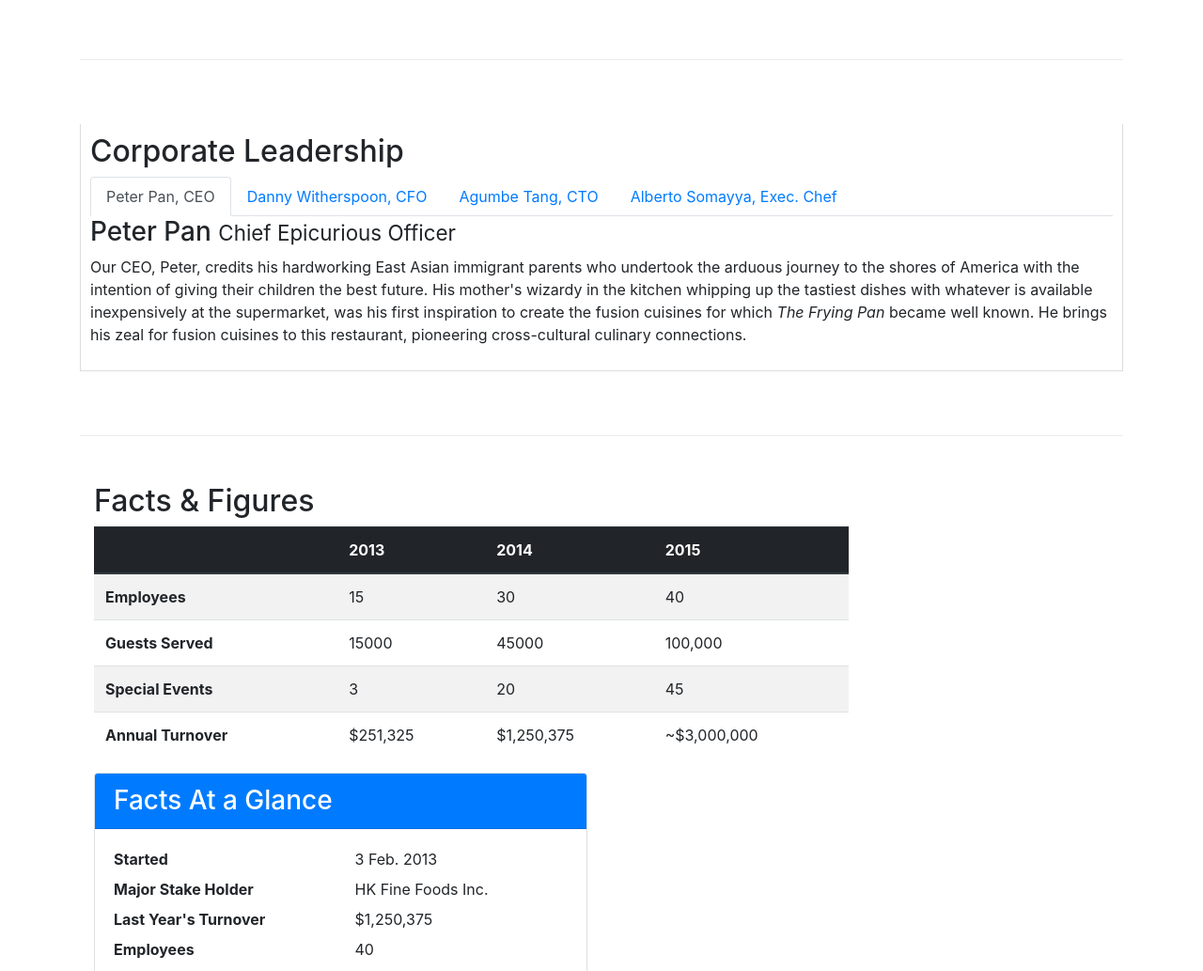
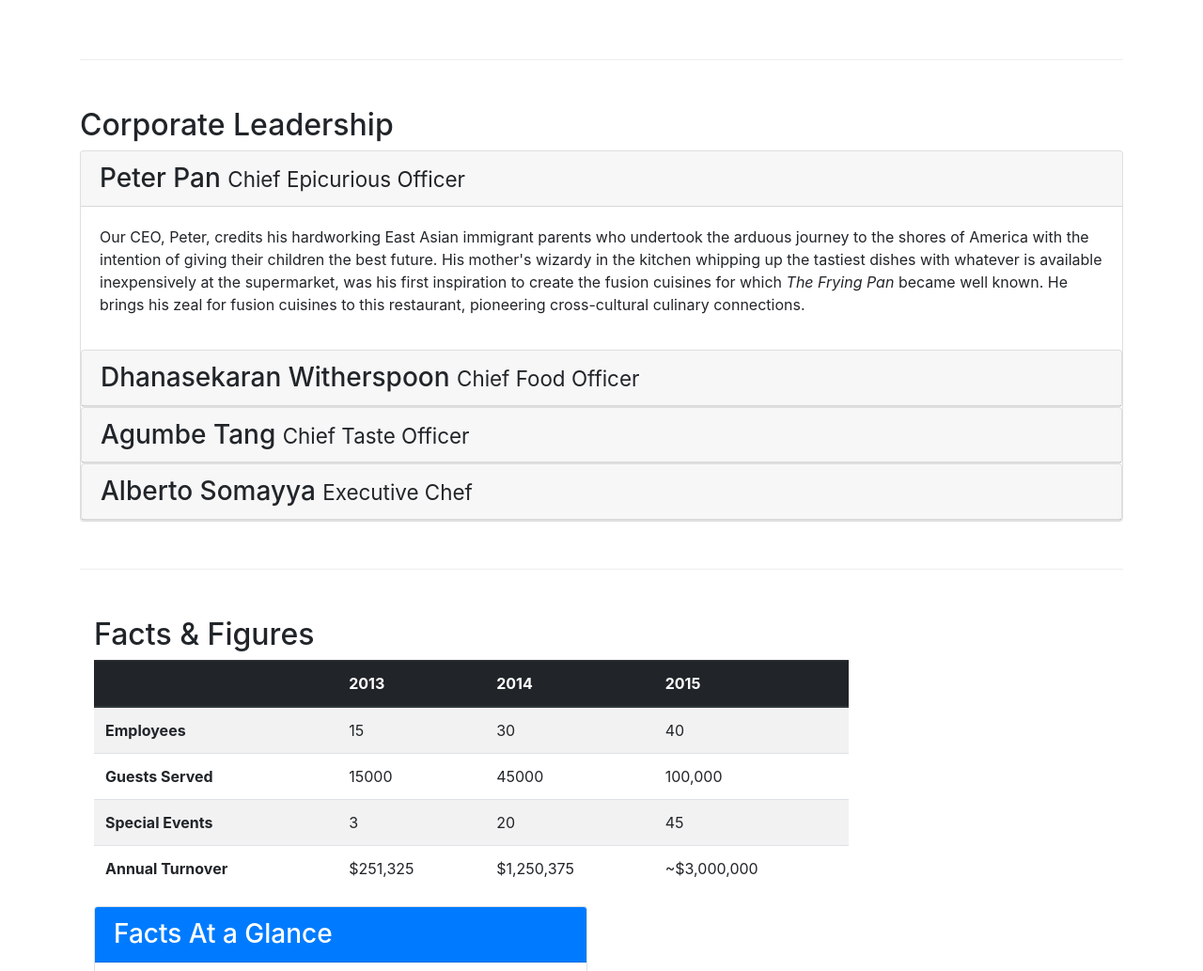
Before and after one commit to shubhampardeshi11/git-test1, a website: page aboutus.html in a window 1280 px wide. Shown: the part 1036-2069 px from the top of the page at 94% size. Drawn offline with nearby package versions, Linux system fonts and the light colour scheme.

Commit message:
accordion

```diff
--- a/aboutus.html
+++ b/aboutus.html
@@ -84,27 +84,19 @@
 
         <div class="row row-content align-items-center">
 
-            <div class="tab-content">
+            <div id="accordion">
                 <h2>Corporate Leadership</h2>
-                <ul class="nav nav-tabs">
-                    <li class="nav-item">
-                        <a class="nav-link active" href="#peter" role="tab" data-toggle="tab">Peter Pan, CEO</a>
-                    </li>
-                    <li class="nav-item">
-                        <a class="nav-link" href="#danny" role="tab" data-toggle="tab">Danny Witherspoon, CFO</a>
-                    </li>
-                    <li class="nav-item">
-                        <a class="nav-link" href="#agumbe" role="tab" data-toggle="tab">Agumbe Tang, CTO</a>
-                    </li>
-                    <li class="nav-item">
-                        <a class="nav-link" href="#alberto" role="tab" data-toggle="tab">Alberto Somayya, Exec. Chef</a>
-                    </li>
-                </ul>
 
-
-                <div role="tabpanel" class="tab-pane fade show active" id="peter">
-
-                    <h3>Peter Pan <small>Chief Epicurious Officer</small></h3>
+                <div class="card">
+                    <div class="card-header" role="tab" id="peterhead">
+                        <h3 class="mb-0">
+                            <a data-toggle="collapse" data-target="#peter">
+                                Peter Pan <small>Chief Epicurious Officer</small>
+                            </a>
+                        </h3>
+                    </div>
+                    <div class="collapse show" id="peter" data-parent="#accordion">
+                        <div class="card-body">
                             <p class="d-none d-sm-block">Our CEO, Peter, credits his hardworking East Asian immigrant
                                 parents
                                 who
@@ -112,51 +104,99 @@
                                 journey to the shores of America with the intention of giving their children the best
                                 future.
                                 His
-                        mother's wizardy in the kitchen whipping up the tastiest dishes with whatever is available
-                        inexpensively at the supermarket, was his first inspiration to create the fusion cuisines
+                                mother's wizardy in the kitchen whipping up the tastiest dishes with whatever is
+                                available
+                                inexpensively at the supermarket, was his first inspiration to create the fusion
+                                cuisines
                                 for
                                 which
-                        <em>The Frying Pan</em> became well known. He brings his zeal for fusion cuisines to this
+                                <em>The Frying Pan</em> became well known. He brings his zeal for fusion cuisines to
+                                this
                                 restaurant, pioneering cross-cultural culinary connections.
                             </p>
                         </div>
-
-                <div role="tabpanel" class="tab-pane fade" id="danny">
-
-                    <h3>Dhanasekaran Witherspoon <small>Chief Food Officer</small></h3>
-                    <p class="d-none d-sm-block">Our CFO, Danny, as he is affectionately referred to by his colleagues,
+                    </div>
+                        <div class="card">
+                            <div class="card-header" role="tab" id="dannyhead">
+                                <h3 class="mb-0">
+                                    <a class="collapsed" data-toggle="collapse" data-target="#danny">
+                                        Dhanasekaran Witherspoon <small>Chief Food Officer</small>
+                                    </a>
+                                </h3>
+                            </div>
+                            <div class="collapse" id="danny" data-parent="#accordion">
+                                <div class="card-body">
+                                    <p class="d-none d-sm-block">Our CFO, Danny, as he is affectionately referred to by
+                                        his
+                                        colleagues,
                                         comes from a long established
-                        family tradition in farming and produce. His experiences growing up on a farm in the Australian
-                        outback gave him great appreciation for varieties of food sources. As he puts it in his own
+                                        family tradition in farming and produce. His experiences growing up on a farm in
+                                        the
+                                        Australian
+                                        outback gave him great appreciation for varieties of food sources. As he puts it
+                                        in his
+                                        own
                                         words,
                                         <em>Everything that runs, wins, and everything that stays, pays!</em>
                                     </p>
                                 </div>
-                <div role="tabpanel" class="tab-pane fade" id="agumbe">
+                            </div>
+                        </div>
 
-                    <h3>Agumbe Tang <small>Chief Taste Officer</small></h3>
-                    <p class="d-none d-sm-block">Blessed with the most discerning gustatory sense, Agumbe, our CTO,
+                        <div class="card">
+                            <div class="card-header" role="tab" id="agumbehead">
+                                <h3 class="mb-0">
+                                    <a class="collapsed" data-toggle="collapse" data-target="#agumbe">
+                                        Agumbe Tang <small>Chief Taste Officer</small>
+                                    </a>
+                                </h3>
+                            </div>
+                            <div class="collapse" id="agumbe" data-parent="#accordion">
+                                <div class="card-body">
+                                    <p class="d-none d-sm-block">Blessed with the most discerning gustatory sense,
+                                        Agumbe, our
+                                        CTO,
                                         personally ensures that every dish
-                        that we serve meets his exacting tastes. Our chefs dread the tongue lashing that ensues if their
-                        dish does not meet his exacting standards. He lives by his motto, <em>You click only if you
+                                        that we serve meets his exacting tastes. Our chefs dread the tongue lashing that
+                                        ensues
+                                        if their
+                                        dish does not meet his exacting standards. He lives by his motto, <em>You click
+                                            only if
+                                            you
                                             survive
                                             my lick.</em></p>
                                 </div>
+                            </div>
+                        </div>
 
-                <div role="tabpanel" class="tab-pane fade" id="alberto">
-
-                    <h3>Alberto Somayya <small>Executive Chef</small></h3>
-                    <p class="d-none d-sm-block">Award winning three-star Michelin chef with wide International
+                        <div class="card">
+                            <div class="card-header" role="tab" id="albertohead">
+                                <h3 class="mb-0">
+                                    <a class="collapsed" data-toggle="collapse" data-target="#alberto">
+                                        Alberto Somayya <small>Executive Chef</small>
+                                    </a>
+                                </h3>
+                            </div>
+                            <div class="collapse" id="alberto" data-parent="#accordion">
+                                <div class="card-body">
+                                    <p class="d-none d-sm-block">Award winning three-star Michelin chef with wide
+                                        International
                                         experience
                                         having worked closely with
-                        whos-who in the culinary world, he specializes in creating mouthwatering Indo-Italian fusion
-                        experiences. He says, <em>Put together the cuisines from the two craziest cultures, and you get
+                                        whos-who in the culinary world, he specializes in creating mouthwatering
+                                        Indo-Italian
+                                        fusion
+                                        experiences. He says, <em>Put together the cuisines from the two craziest
+                                            cultures, and
+                                            you get
                                             a
                                             winning hit! Amma Mia!</em></p>
                                 </div>
                             </div>
                         </div>
-
+                    </div>
+                </div>
+            </div>
                 <div class="row row-content">
                     <div class="col-12 col-sm-9">
                         <h2>Facts &amp; Figures</h2>
@@ -254,15 +294,16 @@
                                 HONG KONG<br>
                                 <i class="fa fa-phone fa-lg"></i>: +852 1234 5678<br>
                                 <i class="fa fa-fax fa-lg"></i>: +852 8765 4321<br>
-                        <i class="fa fa-envelope fa-lg"></i>: <a href="mailto:confusion@food.net">confusion@food.net</a>
+                                <i class="fa fa-envelope fa-lg"></i>: <a
+                                    href="mailto:confusion@food.net">confusion@food.net</a>
                             </address>
                         </div>
                         <div class="col-12 col-sm-4 align-self-center">
                             <div class="text-center">
                                 <a class="btn btn-social-icon btn-google" href="http://google.com/+"><i
                                         class="fa fa-google-plus"></i></a>
-                        <a class="btn btn-social-icon btn-facebook" href="http://www.facebook.com/profile.php?id="><i
-                                class="fa fa-facebook"></i></a>
+                                <a class="btn btn-social-icon btn-facebook"
+                                    href="http://www.facebook.com/profile.php?id="><i class="fa fa-facebook"></i></a>
                                 <a class="btn btn-social-icon btn-linkedin" href="http://www.linkedin.com/in/"><i
                                         class="fa fa-linkedin"></i></a>
                                 <a class="btn btn-social-icon btn-twitter" href="http://twitter.com/"><i
```
Lines whose indentation alone changed are shown as unchanged.
